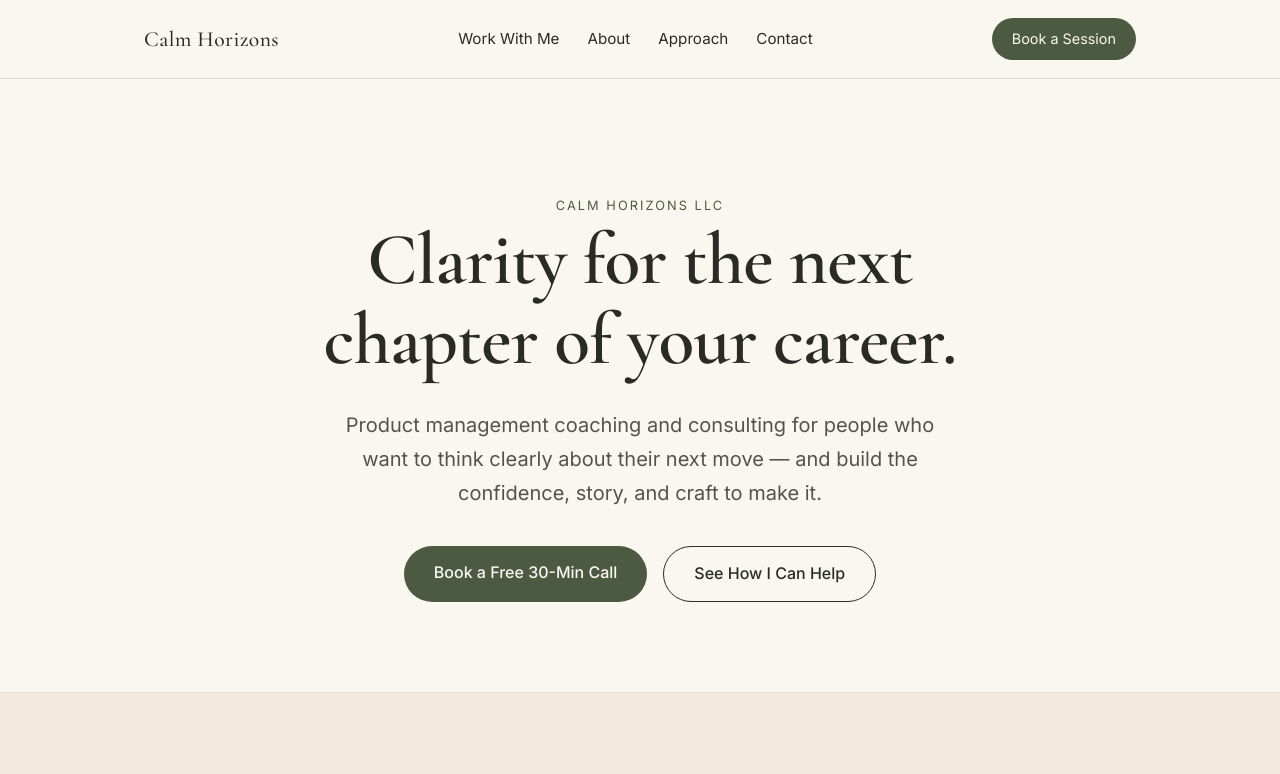
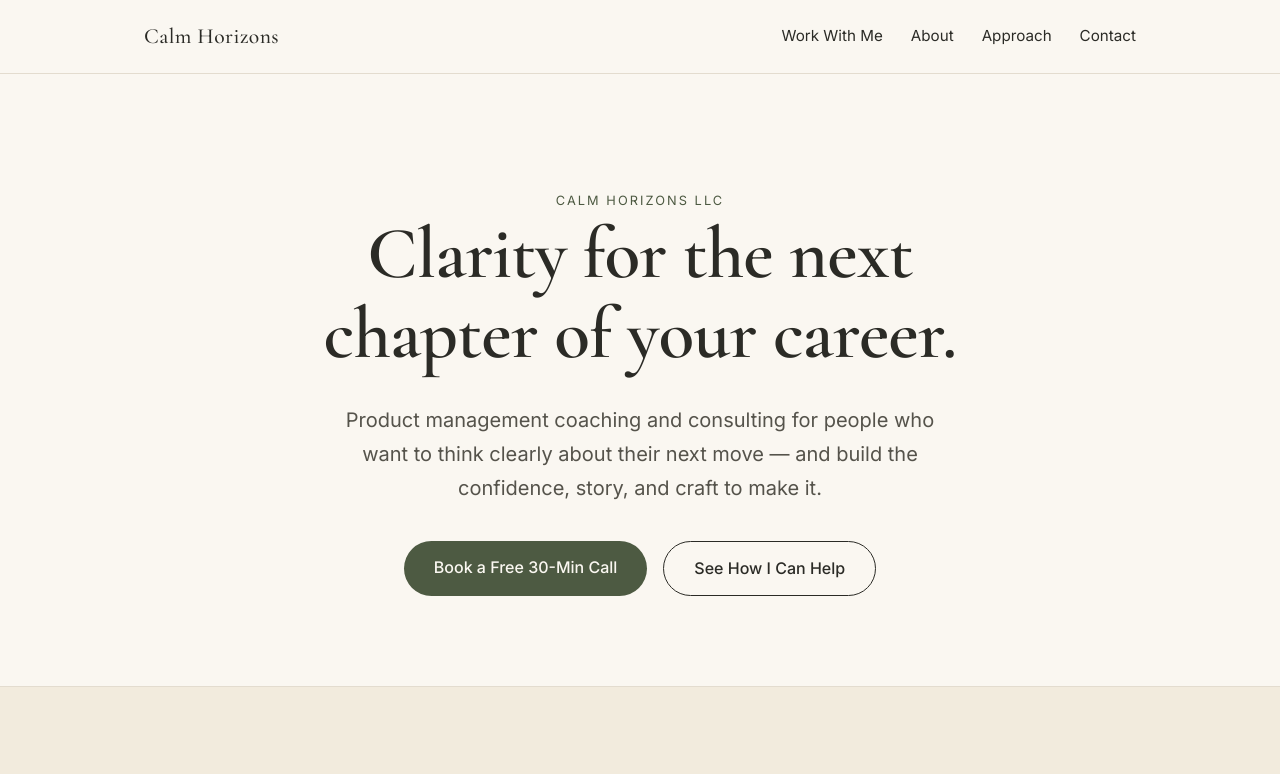
Before and after one commit to lelazhou/calm-horizons-website, a plain HTML site: page index.html in a window 1280 px wide. Shown: the top 774 px of the page. Drawn offline with nearby package versions, Linux system fonts and the light colour scheme.

Commit message:
Remove Book a Session button from nav bar
Keeps the header cleaner; booking CTAs remain in the hero and
contact sections.

Co-Authored-By: Claude Sonnet 5 <noreply@anthropic.com>

```diff
--- a/index.html
+++ b/index.html
@@ -21,7 +21,6 @@
       <a href="#philosophy">Approach</a>
       <a href="#contact">Contact</a>
     </nav>
-    <a class="nav-cta" href="https://calendly.com/lipingzhou/30min" target="_blank" rel="noopener">Book a Session</a>
     <button class="menu-toggle" id="menuToggle" aria-label="Toggle menu">&#9776;</button>
   </div>
 </header>
```
